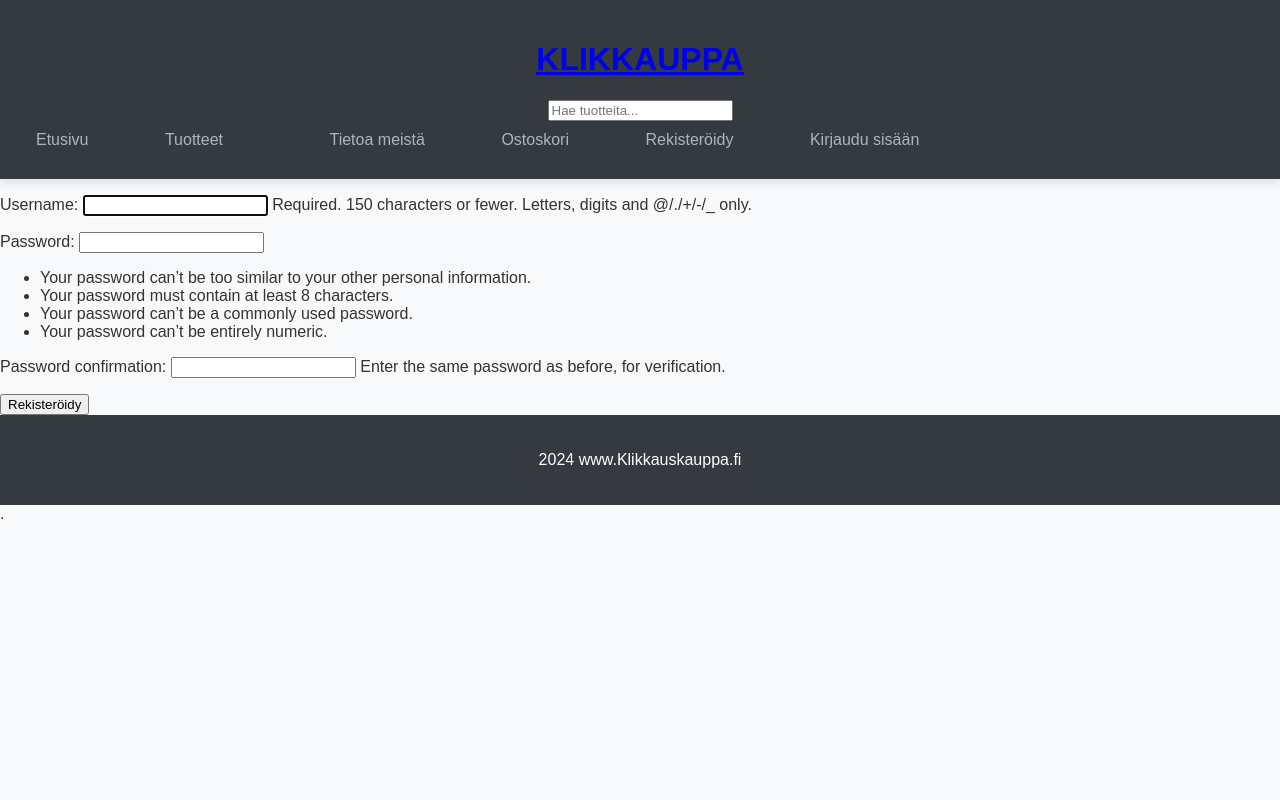
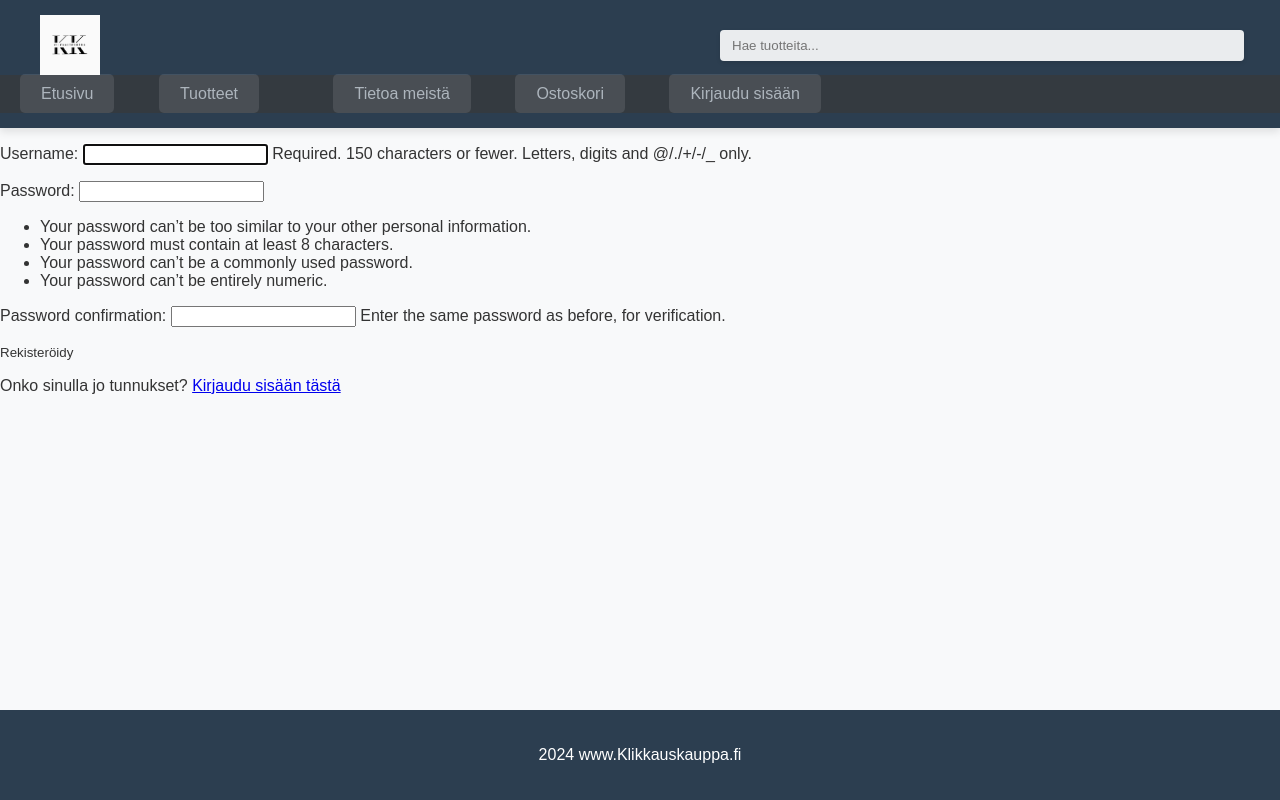
Before and after one commit to Veeti23/sovellusohjelmointi_projekti, a Django app: page /users/register/ in a window 1280 px wide. Run offline with Django 4.2, Linux system fonts and the light colour scheme.

Commit message:
testi logo lisätty ja ulos kirjautuminen muutettu

```diff
--- a/admin_verkkokauppa/settings.py
+++ b/admin_verkkokauppa/settings.py
@@ -107,7 +107,7 @@ AUTH_PASSWORD_VALIDATORS = [
 
 LANGUAGE_CODE = 'en-us'
 
-TIME_ZONE = 'UTC'
+TIME_ZONE = 'Europe/Helsinki'
 
 USE_I18N = True
 
--- a/static/css/base.css
+++ b/static/css/base.css
@@ -18,11 +18,56 @@ body {
 }
 
 header {
-    background-color: #343a40; /* Tumma harmaa taustaväri */
-    color: #fff;
-    padding: 20px 0;
+    background-color: #2c3e50;
+    padding: 15px 0;
     text-align: center;
     box-shadow: 0 4px 8px rgba(0, 0, 0, 0.1); /* Lisää varjoa */
+}
+
+.header-top {
+    display: flex;
+    justify-content: space-between;
+    align-items: center;
+    padding: 0 20px;
+    max-width: 1200px;
+    margin: 0 auto;
+}
+
+.logo-container {
+    flex: 0 0 auto;
+}
+
+.logo img {
+    height: 60px;
+    width: auto;
+    vertical-align: middle;
+    opacity: 1;
+    transition: opacity 0.3s ease-in-out;
+}
+
+.logo img:hover {
+    opacity: 0.7;
+}
+
+.search-container {
+    flex: 1;
+    max-width: 500px;
+    margin: 0 20px;
+}
+
+.search {
+    width: 100%;
+    padding: 8px 12px;
+    border: none;
+    border-radius: 4px;
+    background-color: rgba(255, 255, 255, 0.9);
+    box-shadow: 0 2px 4px rgba(0, 0, 0, 0.1);
+    transition: all 0.3s ease;
+}
+
+.search:focus {
+    outline: none;
+    box-shadow: 0 4px 8px rgba(0, 0, 0, 0.2);
 }
 
 header .logo h1 {
@@ -50,6 +95,15 @@ nav ul li {
     margin: 0 15px;
 }
 
+button {
+    background: none;
+    border: none;
+    padding: 0;
+    font-family: inherit;
+    color: inherit;
+    cursor: pointer;
+}
+
 .nav-link {
     text-decoration: none;
     color: #adb5bd; /* Vaaleampi harmaa linkkien väri */
@@ -57,20 +111,24 @@ nav ul li {
     border: 1px solid transparent;
     border-radius: 5px;
     transition: background-color 0.3s, color 0.3s;
+    background-color: rgba(255, 255, 255, 0.1);
+    margin: 0 5px;
 }
 
 .nav-link:hover {
-    background-color: #6c757d; /* Tumma harmaa hover-taustaväri */
-    color: #fff;
+    background-color: rgba(255, 255, 255, 0.2);
+    transform: translateY(-2px);
+    transition: transform 0.2s ease;
 }
 
 /* Footer tyylit */
 footer {
-    background-color: #343a40; /* Tumma harmaa taustaväri */
+    background-color: #2c3e50;
     color: #fff;
     text-align: center;
     padding: 20px 0;
     position: relative;
     bottom: 0;
     width: 100%;
+    margin-top: auto;
 }
--- a/users/templates/registration/logged_out.html
+++ /dev/null
@@ -1,6 +0,0 @@
-{% extends "verkkokauppa/base.html" %}
-{% block content %}
-
-<p>Olet kirjautunut ulos.</p>
-
-{% endblock content %}
--- a/users/templates/registration/login.html
+++ b/users/templates/registration/login.html
@@ -24,6 +24,8 @@
 
     <button name="submit">Kirjaudu sisään</button>
     <input type="hidden" name="next" value="{% url 'verkkokauppa:home' %}">
+
+    <p>Eikö sinulla ole vielä tunnuksia? <a href="{% url 'users:register' %}">Rekisteröidy tästä</a></p>
 </form>
 
 
--- a/users/templates/registration/register.html
+++ b/users/templates/registration/register.html
@@ -12,6 +12,8 @@
 
     <button name="submit">Rekisteröidy</button>
     <input type="hidden" name="next" value="{% url 'verkkokauppa:home' %}">
+
+    <p>Onko sinulla jo tunnukset? <a href="{% url 'users:login' %}">Kirjaudu sisään tästä</a></p>
 </form>
 
 {% endblock content %}
--- a/users/urls.py
+++ b/users/urls.py
@@ -3,8 +3,10 @@ from . import views
 
 app_name = 'users'
 urlpatterns = [
-    # Include default auth urls.
+    # Custom logout page must come before auth urls
+    path('logout/', views.logout_view, name='logout'),
+    # Include default auth urls
     path('', include('django.contrib.auth.urls')),
-    # Register new user.
+
     path('register/', views.register, name='register'),
 ]
--- a/users/views.py
+++ b/users/views.py
@@ -2,11 +2,12 @@ from django.shortcuts import render, redirect
 from django.contrib.auth.forms import UserCreationForm
 from django.contrib.auth import login, authenticate
 from django.contrib.auth.decorators import login_required
+from django.contrib.auth import logout
 
 def register(request):
     # Register a new user.
     if request.method != 'POST':
-       #display blank registration form.
+    # Display blank registration form.
        form = UserCreationForm()
     else:
         # process input from data
@@ -19,3 +20,11 @@ def register(request):
     # Display a blank or invalid form.
     context = {'form': form}
     return render(request, 'registration/register.html', context)
+
+def logout_view(request):
+    """Handle user logout."""
+    if request.method == 'POST':
+        logout(request)
+        return redirect('verkkokauppa:home')
+    elif request.method == 'GET':
+        return render(request, 'registration/logout.html')
--- a/verkkokauppa/templates/verkkokauppa/base.html
+++ b/verkkokauppa/templates/verkkokauppa/base.html
@@ -8,10 +8,17 @@
     <link rel="stylesheet" href="{% static 'css/base.css' %}">
 </head>
 <body>
+    <div class="wrapper">
         <header class="main-header">
-        <div>
-            <h1 class="logo"><a href="{% url 'verkkokauppa:home' %}">KLIKKAUPPA</a></h1>
-            <input type="text" placeholder="Hae tuotteita...">
+            <div class="header-top">
+                <div class="logo-container">
+                    <a class="logo" href="{% url 'verkkokauppa:home' %}">
+                        <img src="{% static 'images/Logo.png' %}" alt="Klikkauskauppa Logo">
+                    </a>
+                </div>
+                <div class="search-container">
+                    <input class="search" type="text" placeholder="Hae tuotteita...">
+                </div>
             </div>
             <nav>
                 <ul class="main-nav">
@@ -21,14 +28,11 @@
                     <li><a href=# class="nav-link">Ostoskori</a></li>
 
                     {% if user.is_authenticated %}
-                    <li>Hello, {{ user.username }}!</li>
+                        <li><span>Hello, {{ user.username }}!</span></li>
                         <li><a href="{% url 'users:logout' %}" class="nav-link">Kirjaudu ulos</a></li>
                     {% else %}
-                    <li><a href="{% url 'users:register' %}" class="nav-link">Rekisteröidy</a></li>
                         <li><a href="{% url 'users:login' %}" class="nav-link">Kirjaudu sisään</a></li>
                     {% endif %}
-
-
 
                 </ul>
             </nav>
@@ -36,8 +40,9 @@
         <main>
             {% block content %}{% endblock content %}
         </main>
-</body>
+    </div>
     <footer class="main-footer">
         <p>2024 www.Klikkauskauppa.fi</p>
     </footer>
-</html>.
+</body>
+</html>
```
Also changed, not shown: users/templates/registration/logout.html (added, +10 -0 lines), db.sqlite3, static/images/Logo.png (added), verkkokauppa/migrations/0012_alter_review_review.py (added). Lines whose indentation alone changed are shown as unchanged.
